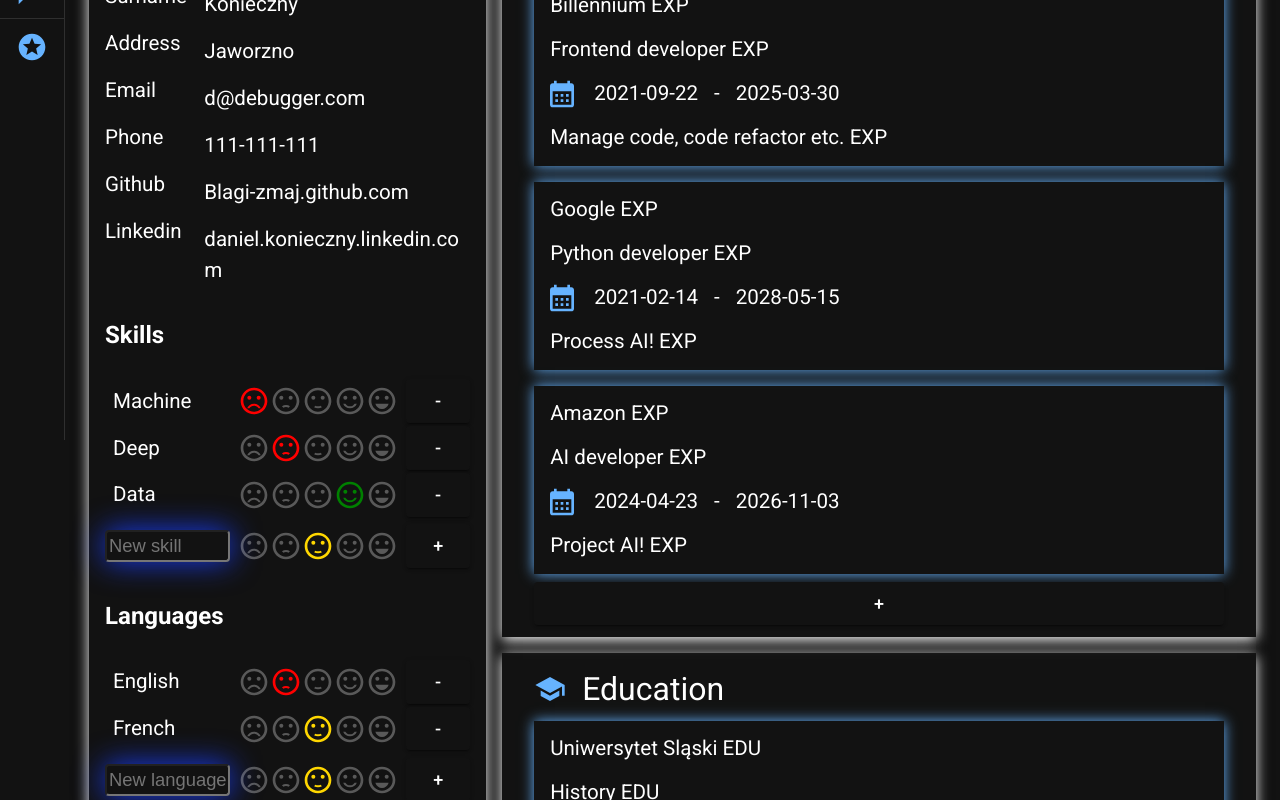
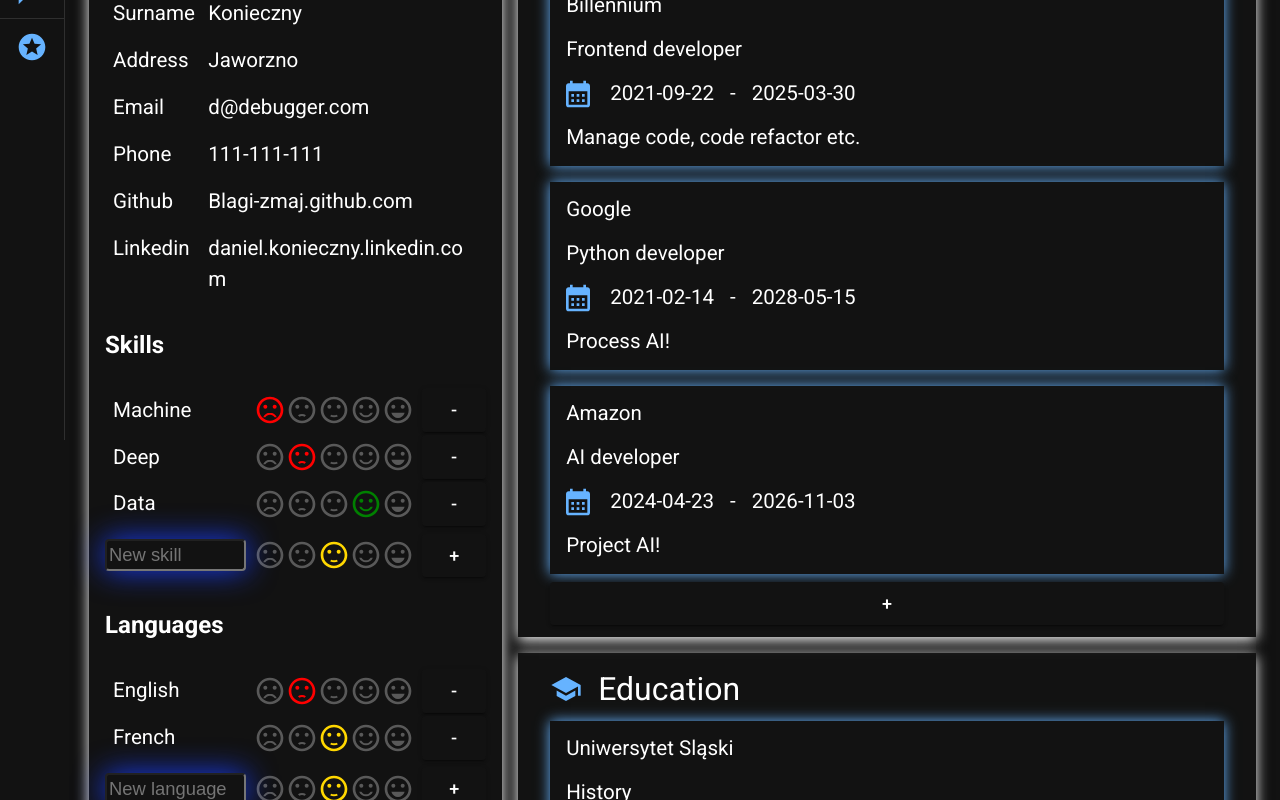
Before and after one commit to Blagi-zmaj/career-builder-assistant, a Next.js app: page /cv_creator in a window 1280 px wide. Shown: the part 360-1160 px from the top of the page. Built offline with nearby package versions, Linux system fonts and the light colour scheme.

Commit message:
Before update drawer component to not hide main component

```diff
--- a/app/components/CVCreator/CVCreator.tsx
+++ b/app/components/CVCreator/CVCreator.tsx
@@ -2,10 +2,5 @@
 import CVForm from "./CVForm";
 
 export default function CVCreator() {
-  return (
-    <>
-      {/* <h1>CV Creator</h1> */}
-      <CVForm />
-    </>
-  );
+  return <CVForm />;
 }
--- a/app/components/CVCreator/CVForm.module.css
+++ b/app/components/CVCreator/CVForm.module.css
@@ -38,6 +38,7 @@
   /* background-color: blue; */
   display: flex;
   flex-direction: column;
+  max-width: 100%;
   -webkit-box-shadow: 0px 3px 13px 0px rgba(255, 255, 255, 1);
   -moz-box-shadow: 0px 3px 13px 0px rgba(255, 255, 255, 1);
   box-shadow: 0px 3px 13px 0px rgba(255, 255, 255, 1);
--- a/app/components/CVCreator/CVForm.tsx
+++ b/app/components/CVCreator/CVForm.tsx
@@ -574,7 +574,7 @@
   };
 
   return (
-    <form action="" className={styles.form}>
+    <div action="" className={styles.form}>
       <div className={(styles.section, styles.aside)}>
         <div className={(styles.section, styles.aboutDetails)}>
           <Image
@@ -612,7 +612,7 @@
               </div>
             ) : (
               <div className={styles.detailsBox} key={key}>
-                <label htmlFor={key}>
+                <label htmlFor={key} style={{ margin: "8px" }}>
                   {`${key[0].toUpperCase()}${key.slice(1)}`}
                 </label>
                 <span
@@ -857,7 +857,7 @@
                           }
                           className={styles.record}
                         >
-                          {el[1].value ? el[1].value : `<empty>`} EXP
+                          {el[1].value ? el[1].value : `<empty>`}
                         </div>
                       </div>
                     )}
@@ -966,7 +966,7 @@
                           }
                           className={styles.record}
                         >
-                          {el[1].value ? el[1].value : `<empty>`} EDU
+                          {el[1].value ? el[1].value : `<empty>`}
                         </div>
                       </div>
                     )}
@@ -982,6 +982,6 @@
           handleAddNewItemListFromModal={handleAddNewItemListFromModal}
         />
       </div>
-    </form>
+    </div>
   );
 }
--- a/app/components/Drawer.tsx
+++ b/app/components/Drawer.tsx
@@ -28,6 +28,7 @@
 import Main from "./Main";
 
 export default function MiniDrawer({ children }) {
+  const drawerWidth = 240;
   const pathname = usePathname();
   const theme = useTheme();
   const [open, setOpen] = React.useState(false);
@@ -146,7 +147,6 @@
           flexGrow: 1,
           p: 3,
           ...(open && { display: { xs: "none", md: "block" } }),
-          // display: { xs: "none", md: "block" },
         }}
       >
         {children}
--- a/app/components/Main.tsx
+++ b/app/components/Main.tsx
@@ -15,7 +15,7 @@
         sx={{
           flexGrow: 1,
           p: 3,
-          ...(open && { display: { xs: "none", md: "block" } }),
+          ...(open && { display: { xs: "block", md: "block" } }),
         }}
       >
         <DrawerHeader />
--- a/app/components/Navigation.tsx
+++ b/app/components/Navigation.tsx
@@ -139,7 +139,7 @@
             edge="start"
             color="inherit"
             aria-label="open drawer"
-            sx={{ mr: 2 }}
+            sx={{ mr: 1 }}
           >
             <MenuIcon />
           </IconButton>
--- a/app/layout.tsx
+++ b/app/layout.tsx
@@ -1,12 +1,6 @@
 import type { Metadata } from "next";
-import { Inter } from "next/font/google";
 import "./globals.css";
 import * as React from "react";
-import { styled } from "@mui/material/styles";
-import Box from "@mui/material/Box";
-import Paper from "@mui/material/Paper";
-import Grid from "@mui/material/Unstable_Grid2";
-import MiniDrawer from "./components/Drawer";
 import { StyledRoot } from "./util/StyledRoot";
 
 export const metadata: Metadata = {
```
